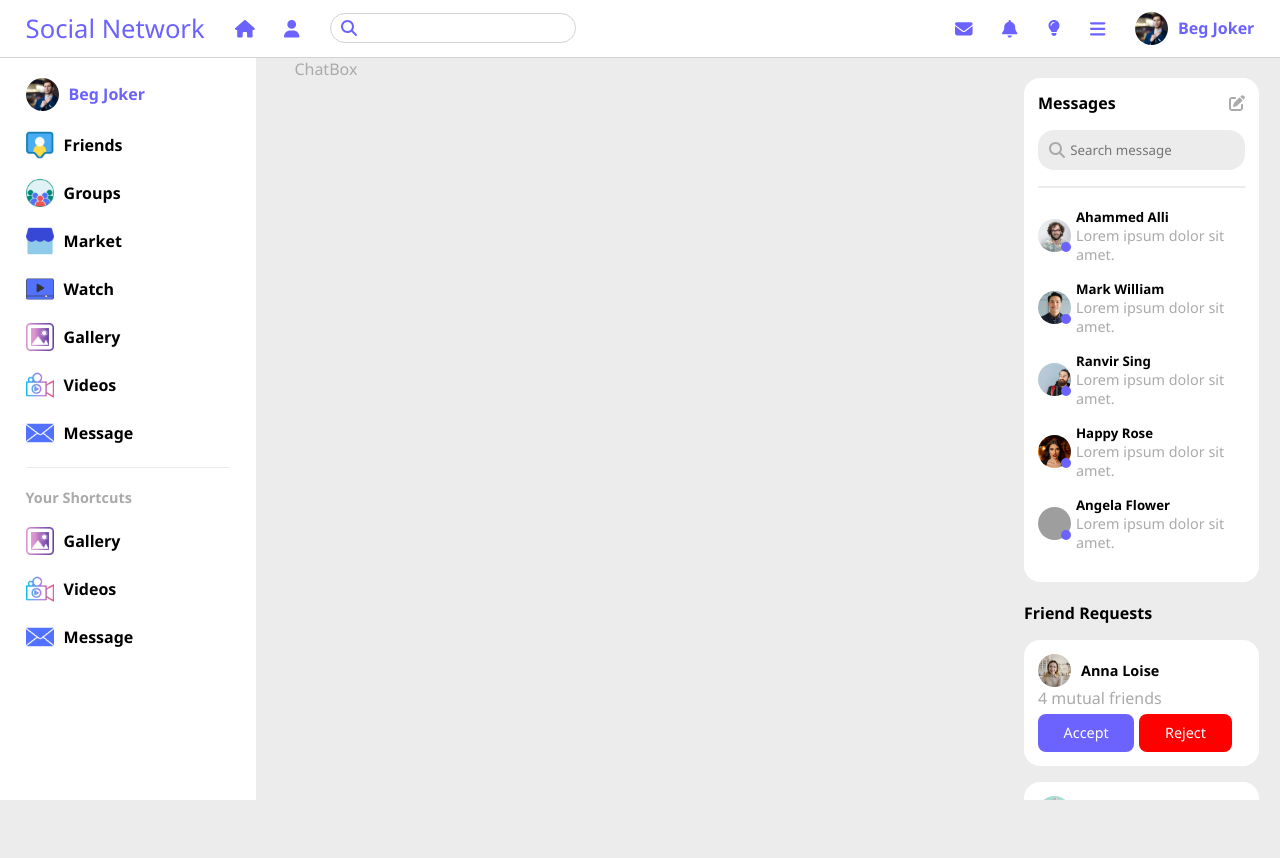
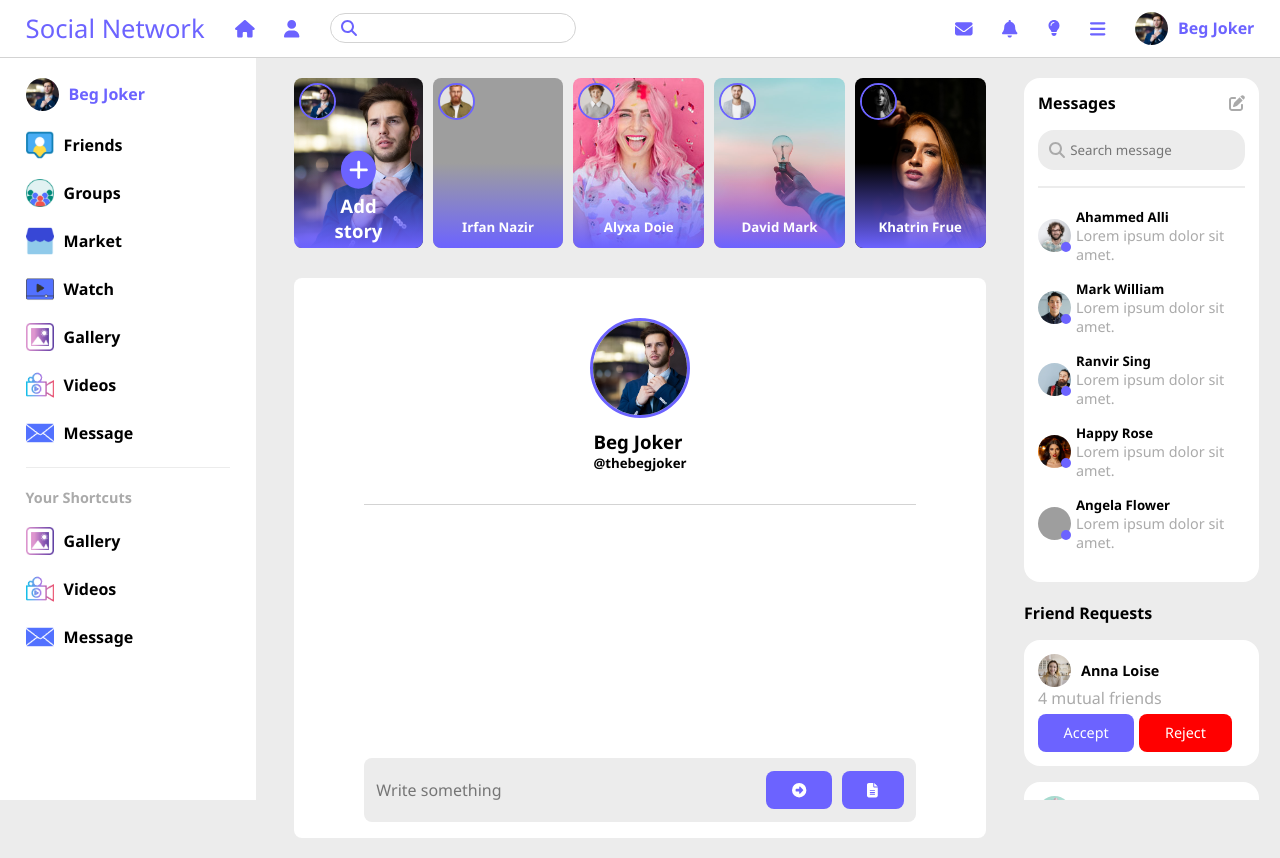
Before and after one commit to leandro-cam/front-end, a React (Vite) app in the folder 02-social-network/: page /chat-box/id in a window 1280 px wide. Shown: the top 858 px of the page. Before the commit the page ends 800 px from the top, so only its background shows below. Built offline with nearby package versions, Linux system fonts and the light colour scheme; grey boxes are pictures that could not be loaded.

Commit message:
feat: Created ChatBox page

```diff
--- a/02-social-network/src/pages/chat-box/ChatBox.jsx
+++ b/02-social-network/src/pages/chat-box/ChatBox.jsx
@@ -1,3 +1,43 @@
+import { FontAwesomeIcon } from "@fortawesome/react-fontawesome";
+import {
+  faArrowAltCircleRight,
+  faFileAlt,
+} from "@fortawesome/free-solid-svg-icons";
+
+import Stories from "../../components/stories/Stories";
+
+import currentUser from "../../fake-apis/current-user";
+
+import "./chat-box.css";
+
 export default function ChatBox() {
-  return <div>ChatBox</div>;
+  return (
+    <div>
+      <Stories />
+
+      <div className="chat-box">
+        <div className="chat-box-top">
+          <img src={currentUser.profileImage} alt="" />
+
+          <div className="user-name">
+            <h3>{currentUser.name}</h3>
+            <h5>{currentUser.username}</h5>
+          </div>
+        </div>
+
+        <div className="chat-box-bottom">
+          <form action="#">
+            <input type="text" placeholder="Write something" />
+            <button type="submit" className="btn btn-primary">
+              <FontAwesomeIcon icon={faArrowAltCircleRight} />
+            </button>
+            <label className="btn btn-primary" htmlFor="chat-box-file">
+              <FontAwesomeIcon icon={faFileAlt} />
+              <input type="file" id="chat-box-file" />
+            </label>
+          </form>
+        </div>
+      </div>
+    </div>
+  );
 }
--- a/02-social-network/src/pages/chat-box/chat-box.css
+++ b/02-social-network/src/pages/chat-box/chat-box.css
@@ -0,0 +1,66 @@
+.chat-box {
+  background-color: var(--color-card);
+  min-height: 70vh;
+  display: flex;
+  flex-direction: column;
+  align-items: center;
+  justify-content: space-between;
+  border-radius: 0.5rem;
+  overflow: hidden;
+  margin-bottom: 20px;
+}
+
+.chat-box-top {
+  width: 80%;
+  margin: 0 auto;
+  border-bottom: 1px solid var(--color-border);
+  display: flex;
+  flex-direction: column;
+  align-items: center;
+  gap: 0.7rem;
+  padding: 2rem 0;
+}
+
+.chat-box-top img {
+  width: 100px;
+  border-radius: 50%;
+  aspect-ratio: 1/1;
+  margin-top: 0.5rem;
+  border: 3px solid var(--color-primary);
+}
+
+.chat-box-bottom {
+  background-color: var(--color-background);
+  width: 80%;
+  margin: 1rem auto;
+  padding: 0.8rem;
+  border-radius: 0.5rem;
+}
+
+.chat-box-bottom form {
+  width: 100%;
+  display: flex;
+  align-items: center;
+  gap: 10px;
+}
+
+.chat-box-bottom form > input {
+  width: 100%;
+  background: transparent;
+  color: var(--color-primary);
+  font-size: 1rem;
+}
+
+.chat-box-bottom label input {
+  display: none;
+}
+
+@media (max-width: 768px) {
+  .chat-box-top {
+    width: 90%;
+  }
+
+  .chat-box-bottom {
+    width: 90%;
+  }
+}
```
